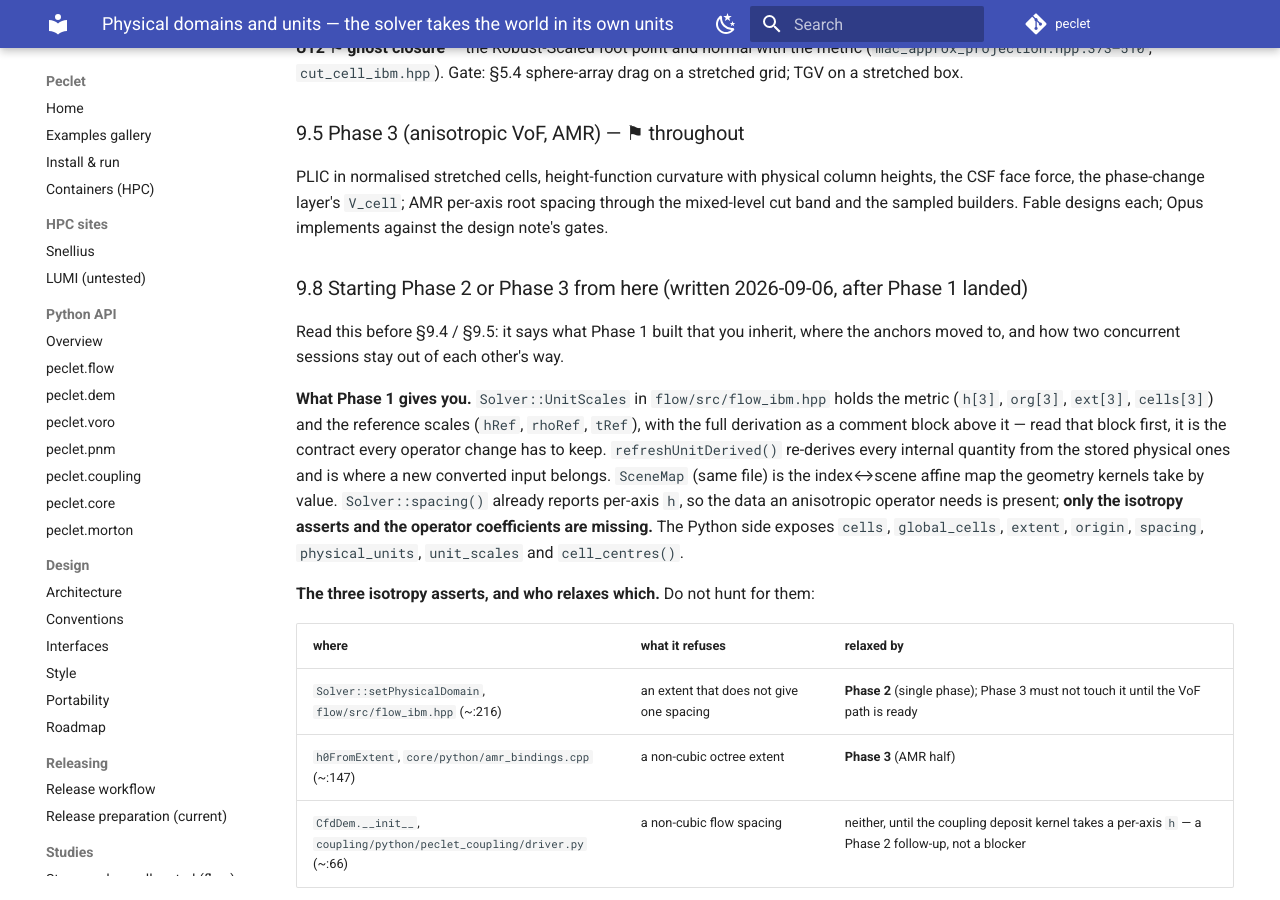
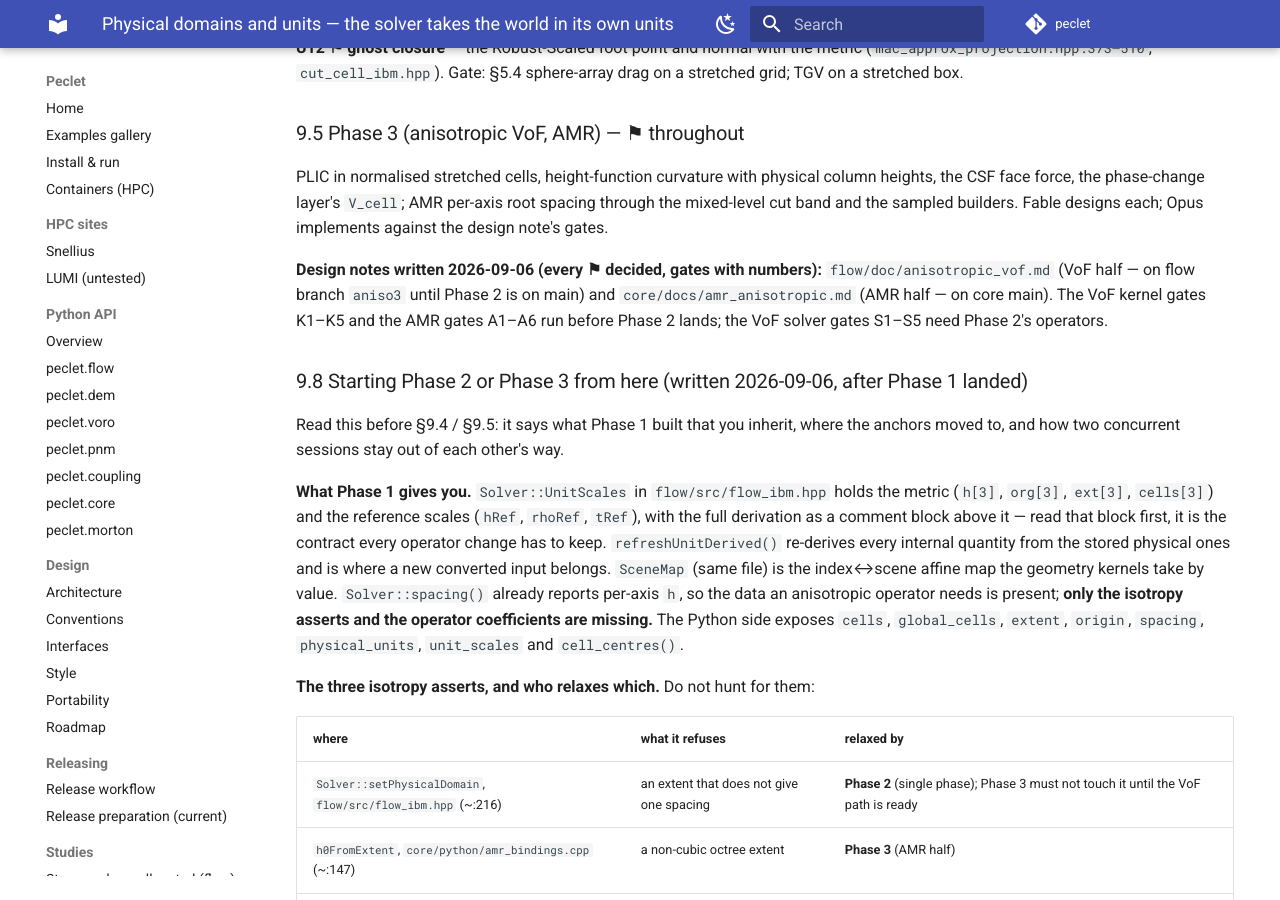
Before and after one commit to computational-chemical-engineering/peclet, an MkDocs documentation site: the page built from docs/PHYSICAL_UNITS_PLAN.md, in a window 1280 px wide and 900 px high, scrolled down 9428 px. Built offline with MkDocs 1.6.1 and Material for MkDocs 9.7.7, drawn with Linux system fonts in a browser that asks for light colours; comment, search, counter and statistics services are not loaded.

Commit message:
bump core to the anisotropic-AMR design note; PHYSICAL_UNITS_PLAN §9.5 points at the Phase 3 notes
core 0842228 (docs/amr_anisotropic.md). The VoF note lives on flow branch aniso3 until Phase 2
lands on flow main, as §9.8 prescribes.

Co-Authored-By: Claude Fable 5.1 <noreply@anthropic.com>
Claude-Session: https://claude.ai/code/session_01Ad6J2id7ig4LfsyWA17jnx

```diff
--- a/docs/PHYSICAL_UNITS_PLAN.md
+++ b/docs/PHYSICAL_UNITS_PLAN.md
@@ -360,6 +360,11 @@ PLIC in normalised stretched cells, height-function curvature with physical colu
 force, the phase-change layer's `V_cell`; AMR per-axis root spacing through the mixed-level cut band and
 the sampled builders. Fable designs each; Opus implements against the design note's gates.
 
+**Design notes written 2026-09-06 (every ⚑ decided, gates with numbers):**
+`flow/doc/anisotropic_vof.md` (VoF half — on flow branch `aniso3` until Phase 2 is on main) and
+`core/docs/amr_anisotropic.md` (AMR half — on core main). The VoF kernel gates K1–K5 and the AMR
+gates A1–A6 run before Phase 2 lands; the VoF solver gates S1–S5 need Phase 2's operators.
+
 ### 9.8 Starting Phase 2 or Phase 3 from here (written 2026-09-06, after Phase 1 landed)
 
 Read this before §9.4 / §9.5: it says what Phase 1 built that you inherit, where the anchors moved to,
```
